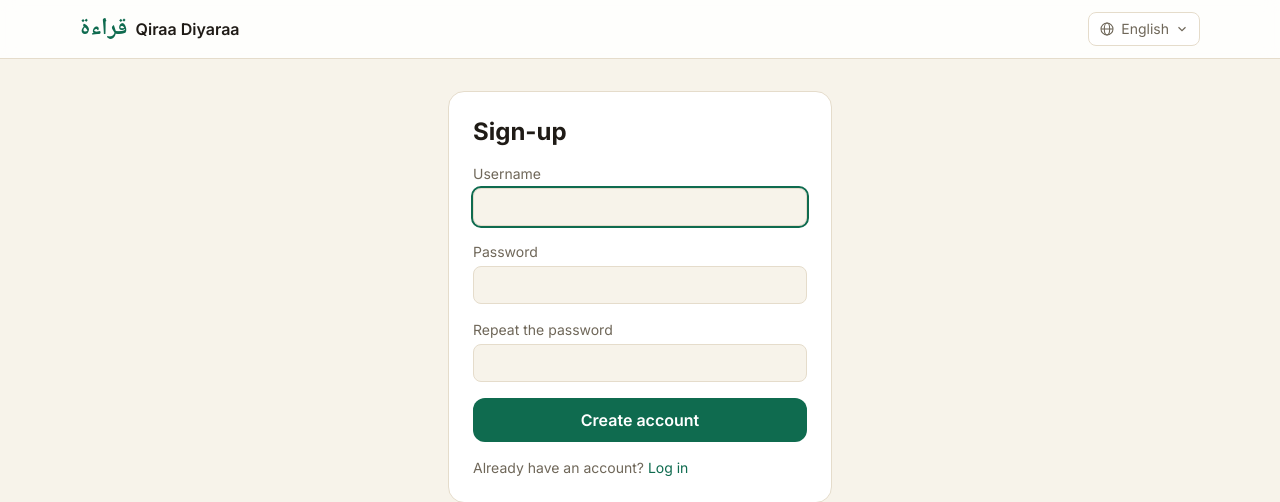
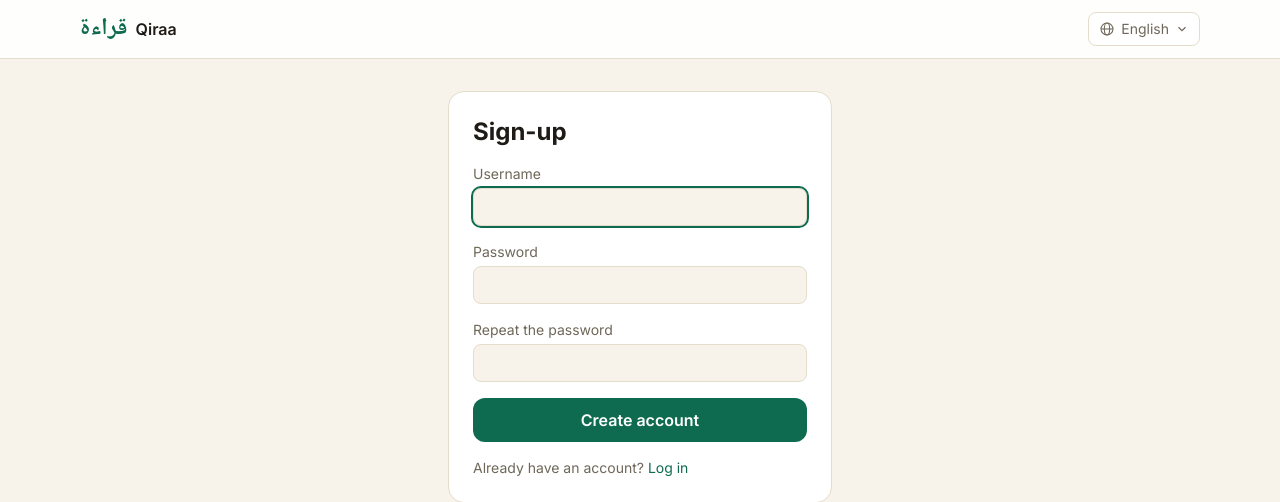
Before and after one commit to atamuratov07/qiraa, a FastAPI app: page /signup in a window 1280 px wide. Shown: the top 502 px of the page. Run offline with FastAPI, Linux system fonts and the light colour scheme; parts of the project's set-up code (start-up, migrations or seed data) failed here and were passed over.

Commit message:
Shorten the header title

```diff
--- a/app/templates/base.html
+++ b/app/templates/base.html
@@ -47,7 +47,7 @@
     <div class="mx-auto flex max-w-6xl items-center justify-between gap-4 px-4 py-3">
       <a href="/passages" class="flex items-center gap-2 font-semibold">
         <span class="font-arabic text-2xl leading-none text-accent" lang="ar">قراءة</span>
-        <span>Qiraa Diyaraa</span>
+        <span>Qiraa</span>
       </a>
       <div class="flex items-center gap-5">
         {% if user %}
```
